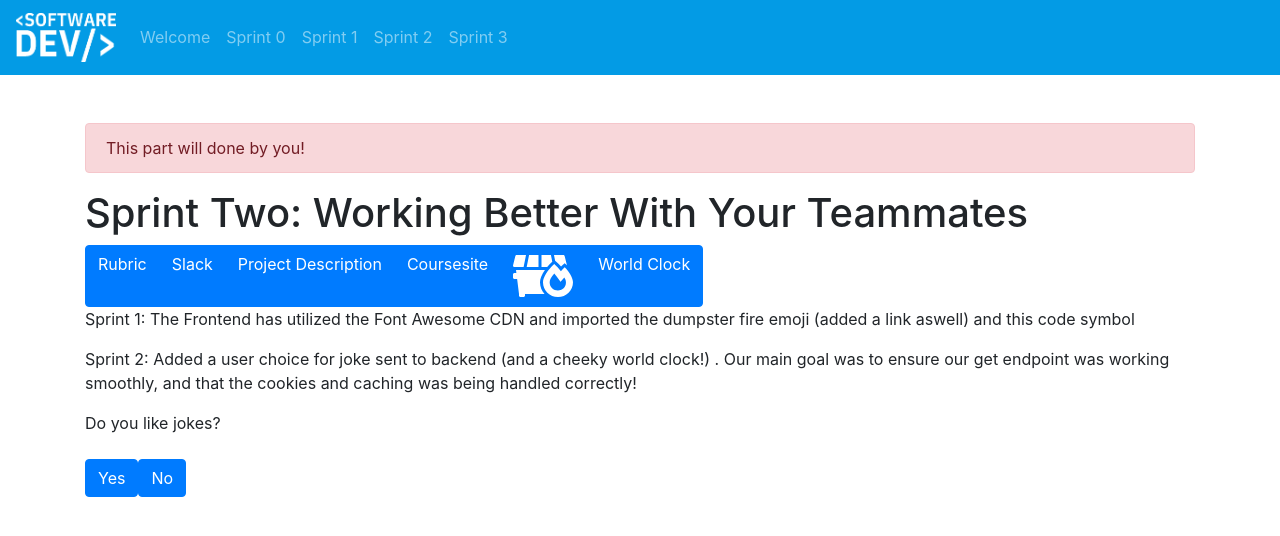
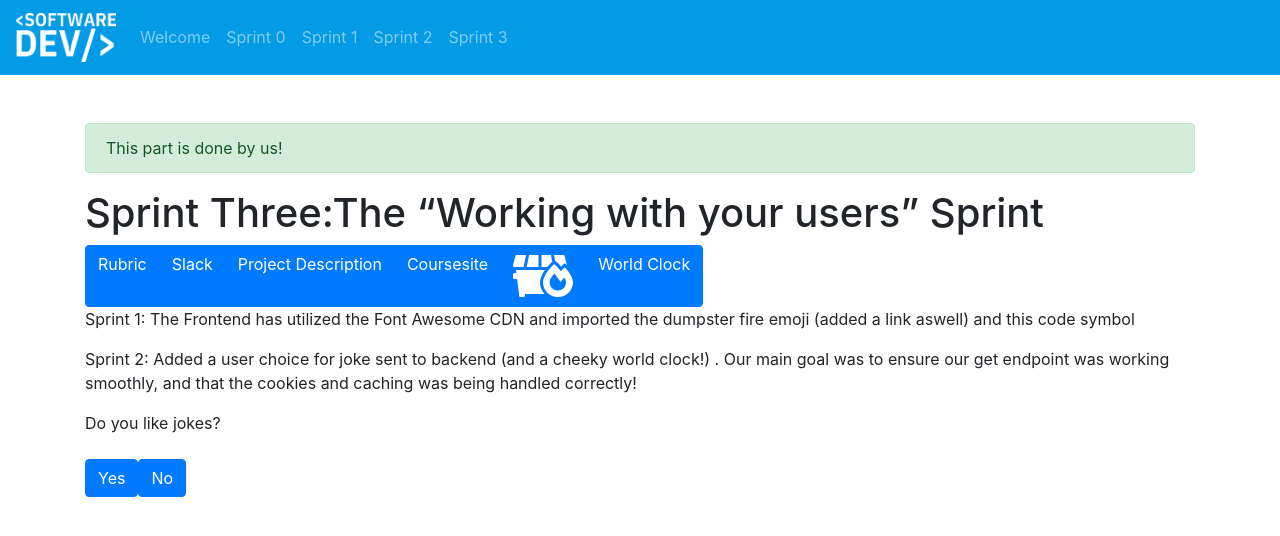
Before and after one commit to lucamilletti99/tbduniverse-website, a Vue app in the folder client/: page /sprint3 in a window 1280 px wide. Shown: the top 536 px of the page. Built offline with nearby package versions, Linux system fonts and the light colour scheme.

Commit message:
clean up on homepage

```diff
--- a/client/src/pages/Sprint3Page.vue
+++ b/client/src/pages/Sprint3Page.vue
@@ -1,7 +1,7 @@
 <template>
   <div class="page page--about">
-    <div class="alert alert-danger" role="alert">
-      This part will done by you!
+    <div class="alert alert-success" role="alert">
+      This part is done by us!
     </div>
     <h1>{{ title }}</h1>
     <div class="btn-group" role="group" aria-label="Basic example">
@@ -33,7 +33,7 @@ import Jokes from '../components/Jokes.vue'
 })
 
 export default class Sprint2Page extends Vue {
-  private title: string = 'Sprint Two: Working Better With Your Teammates';
+  private title: string = 'Sprint Three:The “Working with your users” Sprint';
   private description: string = 'Sprint 1: The Frontend has utilized the Font Awesome CDN and imported the dumpster fire emoji (added a link aswell) and this code symbol';
   private description2: string = 'Sprint 2: Added a user choice for joke sent to backend (and a cheeky world clock!) . Our main goal was to ensure our get endpoint was working smoothly, and that the cookies and caching was being handled correctly!';
   private rubricLink: string = 'https://docs.google.com/document/d/1zVWKnUkdp5YZLm7QTdsexhSakfIsVgAkUdsRtXHgYRc/edit?usp=sharing';
```
